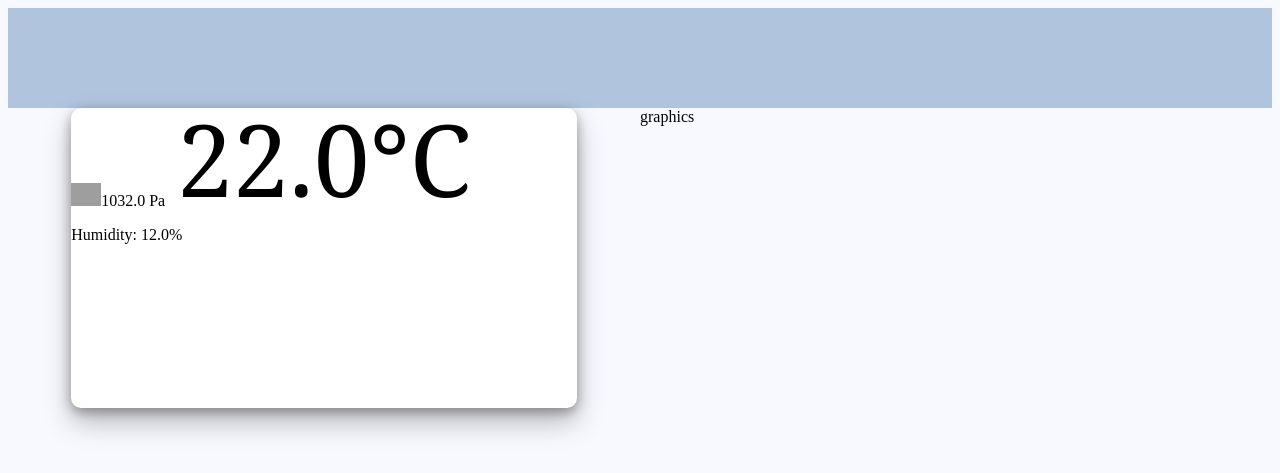
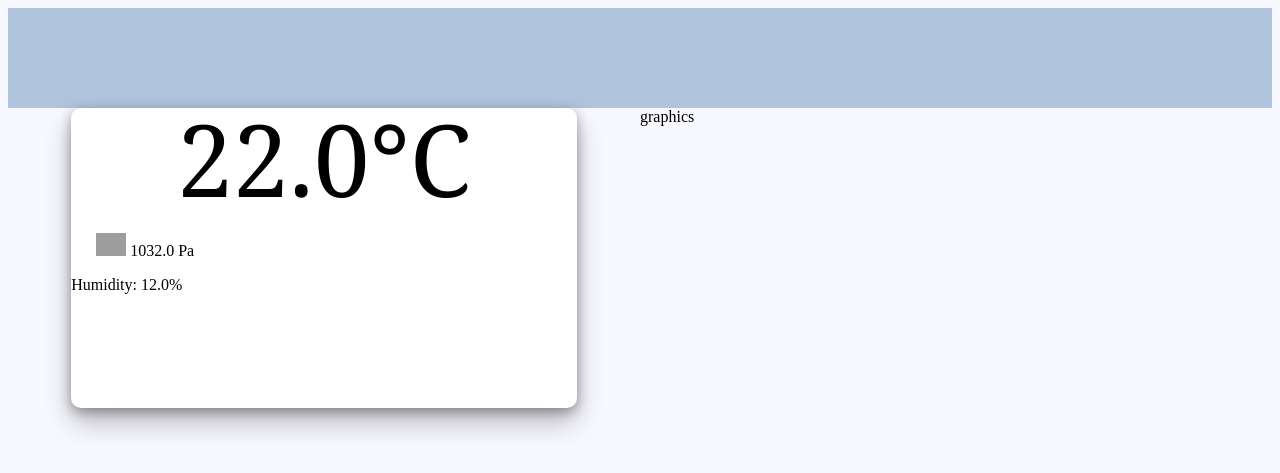
Before and after one commit to maryzyryanova/Meteostation, a Django app: page / in a window 1280 px wide. Shown: the top 473 px of the page. Run offline with Django 4.2, Linux system fonts and the light colour scheme; data comes from the database, SQL or seed files in the repository; grey boxes are pictures that could not be loaded.

Commit message:
initial commit

```diff
--- a/my_course_project/meteostation_app/templates/weather_forecast.html
+++ b/my_course_project/meteostation_app/templates/weather_forecast.html
@@ -43,6 +43,8 @@
 
         .picture{
             width: 30px;
+            padding-left: 25px;
+            padding-top: 50px;
         }
     </style>
 
@@ -58,7 +60,7 @@
                 <div class="text_temperature">
                     {{metrics.temperature}}&deg;C
                 </div>
-                <img class="picture" src="https://cdn-icons-png.flaticon.com/512/8171/8171960.png"/>{{metrics.pressure}} Pa
+                <img class="picture" src="https://cdn-icons-png.flaticon.com/512/8171/8171960.png"/> {{metrics.pressure}} Pa
                 <p>Humidity: {{metrics.humidity}}%</p>
             </div>
         </div>
```
